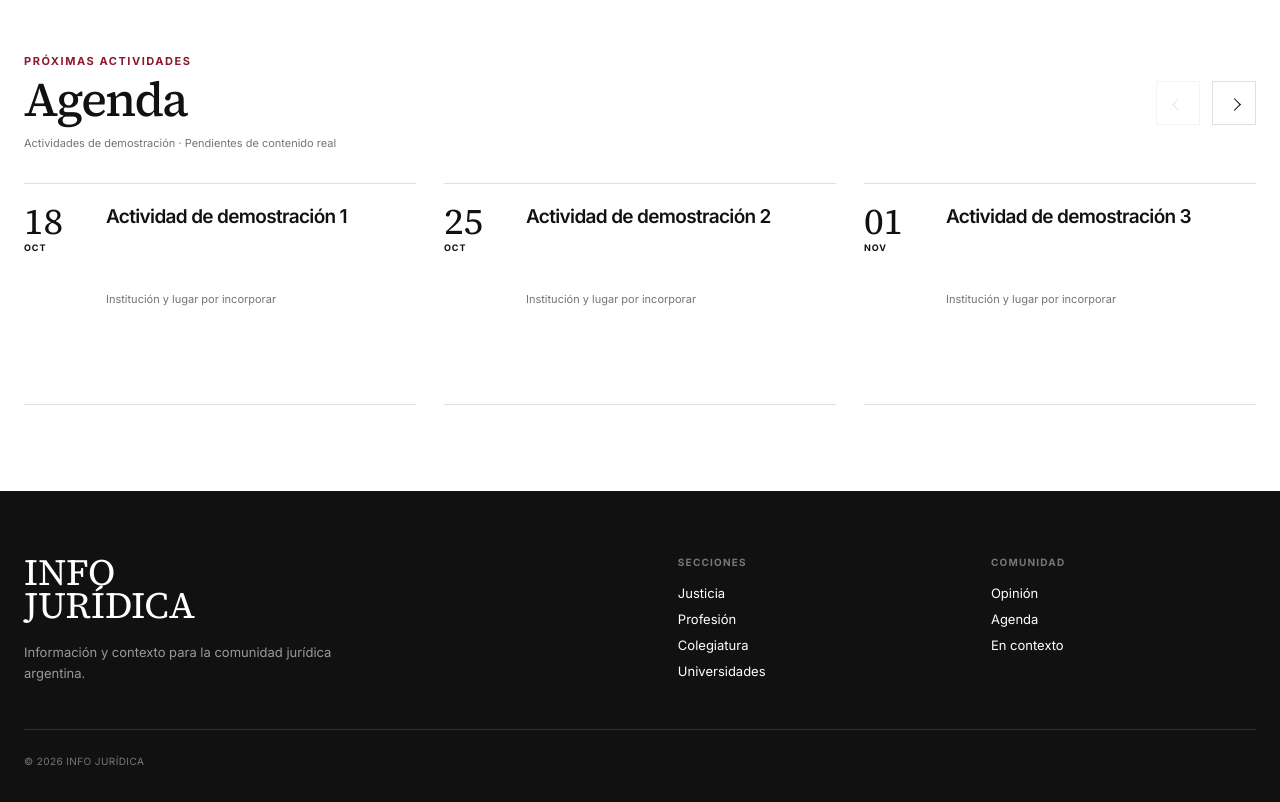
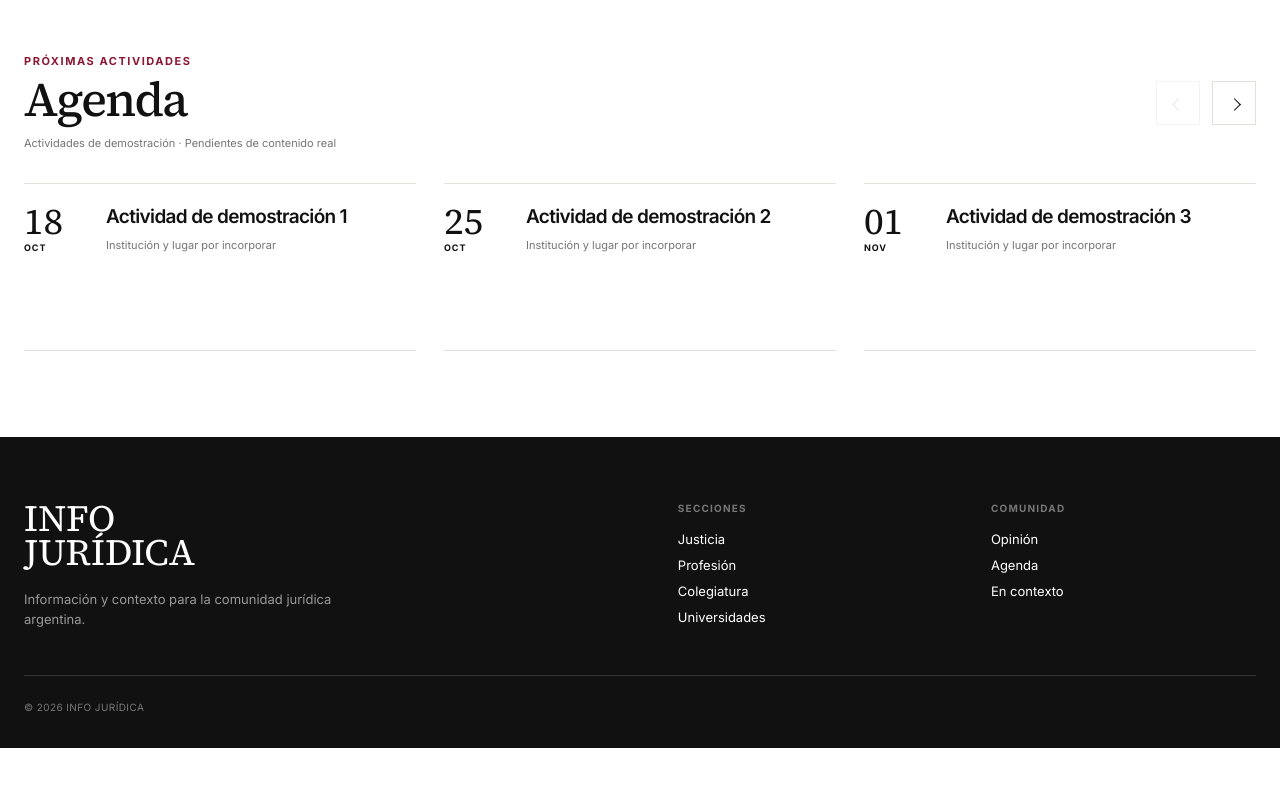
Before and after one commit to ivoo11/infojuridica, a PHP site: page / in a window 1280 px wide. Shown: the part 3402-4204 px from the top of the page. After the commit the page ends 4150 px from the top, so only its background shows below. Run offline with PHP 8.4, Linux system fonts and the light colour scheme.

Commit message:
Ajustar espaciado de agenda y cerrar noticias con enlace al archivo

```diff
--- a/assets/css/home.css
+++ b/assets/css/home.css
@@ -52,17 +52,22 @@
 .agenda-track .agenda-copy { min-width: 0; }
 .agenda-track .agenda-copy h3 {
     line-height: 1.25;
-    height: 3.75em;
+    height: auto;
     margin: 0;
     display: -webkit-box;
     -webkit-box-orient: vertical;
     -webkit-line-clamp: 3;
     overflow: hidden;
 }
-.agenda-track .agenda-place { display: grid; grid-template-rows: 18px 18px 39px; gap: 8px; margin-top: 16px; }
+.agenda-track .agenda-place { display: grid; grid-template-rows: 18px 18px 39px; gap: 8px; margin-top: 10px; }
 .agenda-track .agenda-place p { margin: 0; min-width: 0; }
 .agenda-track .agenda-dates,
 .agenda-track .agenda-venue { display: -webkit-box; -webkit-box-orient: vertical; -webkit-line-clamp: 2; overflow: hidden; }
 .agenda-track .agenda-hours { white-space: nowrap; }
 
 .agenda-track .agenda-dates { -webkit-line-clamp: 1; }
+
+.home-section-more { margin-top: 28px; text-align: center; }
+.home-section-more a { display: inline-flex; align-items: center; min-height: 44px; padding: 10px 20px; border: 1px solid var(--gray-light); font-size: 13px; }
+.home-section-more a:hover { border-color: var(--burgundy); color: var(--burgundy); }
+.home-section-more a:focus-visible { outline: 2px solid var(--burgundy); outline-offset: 3px; }
--- a/assets/js/home.js
+++ b/assets/js/home.js
@@ -3,6 +3,12 @@
     const previous = document.getElementById('agendaPrevious');
     const next = document.getElementById('agendaNext');
     if (!track || !previous || !next) return;
+    const alignTitles = () => {
+        const titles = [...track.querySelectorAll('.agenda-copy h3')];
+        titles.forEach(title => { title.style.height = 'auto'; });
+        const height = Math.max(0, ...titles.map(title => title.getBoundingClientRect().height));
+        titles.forEach(title => { title.style.height = `${height}px`; });
+    };
     const update = () => {
         previous.disabled = track.scrollLeft <= 1;
         next.disabled = track.scrollLeft + track.clientWidth >= track.scrollWidth - 1;
@@ -15,6 +21,8 @@
     previous.addEventListener('click', () => move(-1));
     next.addEventListener('click', () => move(1));
     track.addEventListener('scroll', update, { passive: true });
-    window.addEventListener('resize', update);
+    window.addEventListener('resize', () => { alignTitles(); update(); });
+    alignTitles();
+    if (document.fonts) document.fonts.ready.then(alignTitles);
     update();
 })();
--- a/includes/home-posts.php
+++ b/includes/home-posts.php
@@ -7,5 +7,5 @@ require_once __DIR__.'/../app/home-slots.php';
 <section class="container"><div class="lead-layout <?= !$lead?'lead-layout-without-main':(!$side?'lead-layout-without-side':'') ?>"><?php if ($lead): ?><article class="lead-story"><a href="<?= ij_e($lead['url']) ?>"><div class="lead-image"><img src="<?= ij_e($lead['imagen']) ?>" alt="<?= ij_e($lead['image_alt']) ?>"></div><span class="category"><?= ij_e($lead['categoria']) ?></span><h1><?= ij_e($lead['titulo']) ?></h1><p class="summary"><?= ij_e($lead['bajada']) ?></p><span class="meta"><?= ij_date($lead['fecha']) ?></span></a></article><?php endif; ?><?php if ($side): ?><aside class="side-news"><?php foreach ($side as $item): ?><article class="side-card"><a href="<?= ij_e($item['url']) ?>"><span class="category"><?= ij_e($item['categoria']) ?></span><h2><?= ij_e($item['titulo']) ?></h2><span class="meta"><?= ij_date($item['fecha']) ?></span></a></article><?php endforeach; ?></aside><?php endif; ?></div></section>
 <?php endif; ?>
 <?php if ($homeNews): ?>
-<section class="section" id="ultimas-noticias"><div class="container"><div class="section-header"><div><div class="section-kicker">Actualidad</div><h2 class="section-title">Últimas noticias</h2></div><a href="/noticias/">Todas las noticias</a></div><div class="news-grid"><?php foreach (array_slice($homeNews,0,6) as $item): require __DIR__.'/post-card.php'; endforeach; ?></div></div></section>
+<section class="section" id="ultimas-noticias"><div class="container"><div class="section-header"><div><div class="section-kicker">Actualidad</div><h2 class="section-title">Últimas noticias</h2></div></div><div class="news-grid"><?php foreach (array_slice($homeNews,0,6) as $item): require __DIR__.'/post-card.php'; endforeach; ?></div><div class="home-section-more"><a href="/noticias/">Todas las noticias</a></div></div></section>
 <?php else: ?><section class="container section"><h1 class="section-title">INFO JURÍDICA</h1><p>Próximamente, información para la comunidad jurídica argentina.</p></section><?php endif; ?>
```
